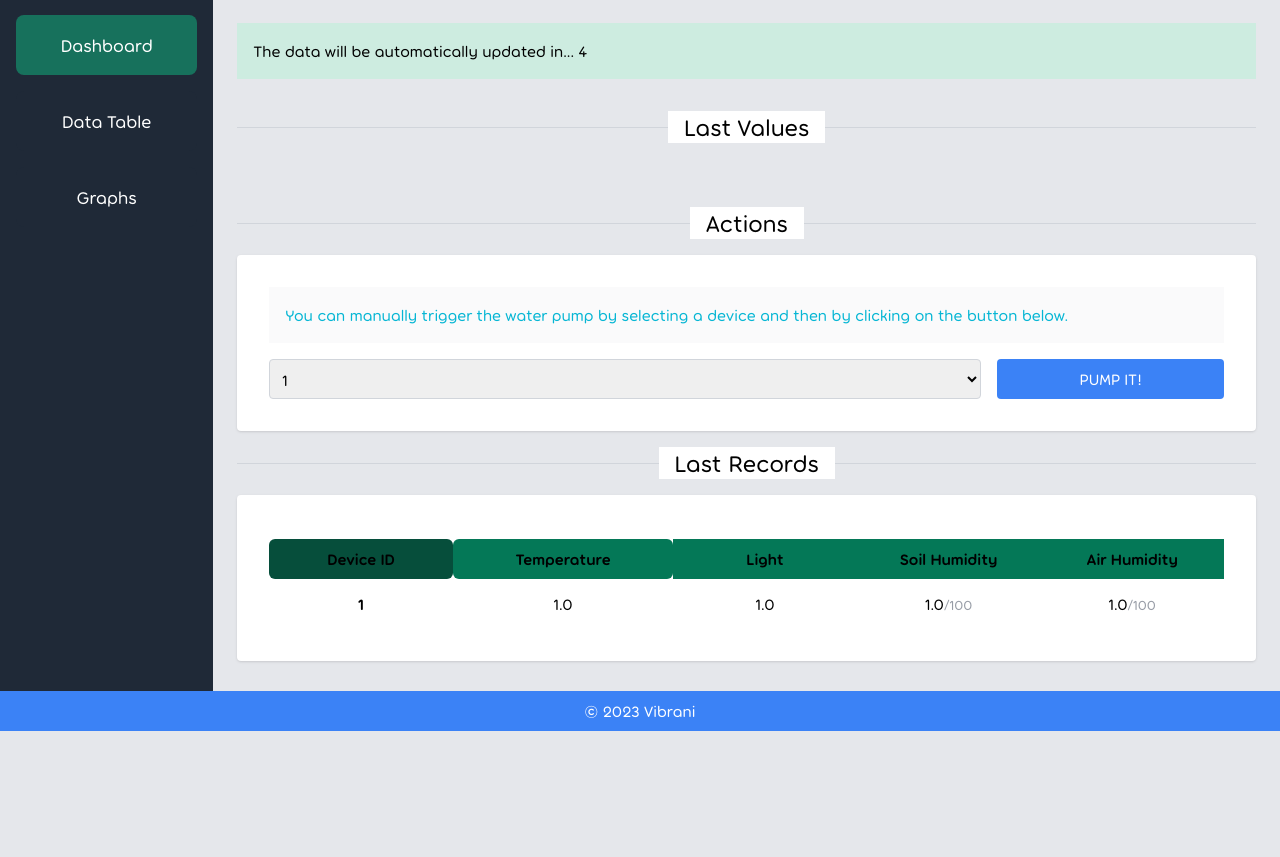
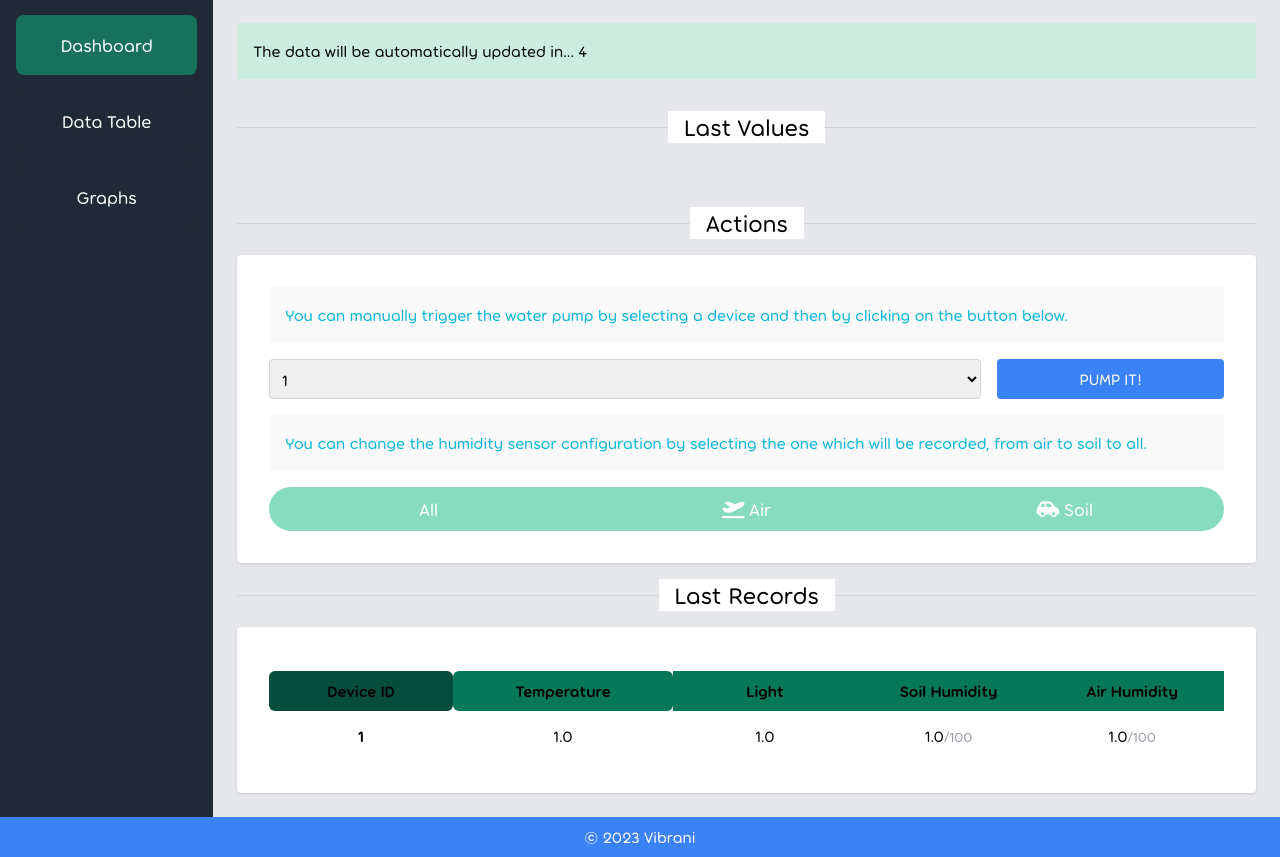
Before and after one commit to JoanPalau/hack-eps-2023-eurecat, a Flask app: page / in a window 1280 px wide. Shown: the part 69-926 px from the top of the page. Before the commit the page ends 800 px from the top, so only its background shows below. Run offline with Flask 3, Linux system fonts and the light colour scheme; tables that the repository leaves empty hold one stand-in row (values such as "Sample post"); data that the repository does not hold is empty; some libraries are stand-ins or nearby versions.

Commit message:
Add mqtt into flask, add toggle for humidity sensor

```diff
--- a/backend/app/models.py
+++ b/backend/app/models.py
@@ -10,3 +10,8 @@ class Data(db.Model):
     soil_humidity = db.Column(db.Float, nullable=False)
     air_humidity = db.Column(db.Float, nullable=False)
     extra_data = db.Column(db.JSON)
+
+
+class Configuration(db.Model):
+    key = db.Column(db.String, primary_key=True)
+    value = db.Column(db.String, nullable=False)
--- a/backend/app/routes.py
+++ b/backend/app/routes.py
@@ -1,8 +1,9 @@
 from flask import request, render_template
 
 from app import app, db
-from app.models import Data
+from app.models import Data, Configuration
 from app.utils import is_positive
+from app.mqtt import publish_data
 
 
 @app.route('/')
@@ -83,11 +84,9 @@ def averages():
 @app.route('/partial/daily_averages', methods=['GET'])
 def daily_averages():
     temperature = round(
-            db.session.query(db.func.avg(Data.temperature)).filter(
-                Data.created_at >= db.func.current_date()).scalar(), 2)
+            db.session.query(db.func.avg(Data.temperature)).scalar(), 2)
     light = round(
-            db.session.query(db.func.avg(Data.light)).filter(
-                Data.created_at >= db.func.current_date()).scalar(), 2)
+            db.session.query(db.func.avg(Data.light)).scalar(), 2)
     soil_humidity = round(
         db.session.query(db.func.avg(Data.soil_humidity)).filter(
             Data.created_at >= db.func.current_date()).scalar(), 2)
@@ -108,17 +107,13 @@ def last():
     previous = Data.query.order_by(Data.id.desc()).offset(1).first()
     last = Data.query.order_by(Data.id.desc()).first()
     temperature = round(
-            db.session.query(db.func.avg(Data.temperature)).filter(
-                Data.created_at >= db.func.current_date()).scalar(), 2)
+            db.session.query(db.func.avg(Data.temperature)).scalar(), 2)
     light = round(
-            db.session.query(db.func.avg(Data.light)).filter(
-                Data.created_at >= db.func.current_date()).scalar(), 2)
+            db.session.query(db.func.avg(Data.light)).scalar(), 2)
     soil_humidity = round(
-        db.session.query(db.func.avg(Data.soil_humidity)).filter(
-            Data.created_at >= db.func.current_date()).scalar(), 2)
+        db.session.query(db.func.avg(Data.soil_humidity)).scalar(), 2)
     air_humidity = round(
-        db.session.query(db.func.avg(Data.air_humidity)).filter(
-            Data.created_at >= db.func.current_date()).scalar(), 2)
+        db.session.query(db.func.avg(Data.air_humidity)).scalar(), 2)
     averages = {
             "temperature": temperature,
             "light": light,
@@ -143,5 +138,25 @@ def devices_select():
 
 @app.route('/partial/pump', methods=['GET'])
 def pump():
+    publish_data({"pump": True})
     return render_template('partials/notification.html',
                            message='Pump correctly activated')
+
+
+@app.route('/partial/humidity-toggle', methods=['GET'])
+def humidity_toggle():
+    configuration = Configuration.query.filter_by(key="humidity").first()
+    return render_template('partials/humidity-switch.html',
+                           humidity=configuration)
+
+
+@app.route('/partial/humidity/<setting>', methods=['GET'])
+def humidity_switch(setting):
+    configuration = Configuration.query.filter_by(key="humidity").first()
+    if setting not in ['all', 'air', 'soil']:
+        setting = 'all'
+    configuration.value = setting
+    db.session.commit()
+    publish_data({"humidity": setting})
+    return render_template('partials/humidity-switch.html',
+                           humidity=configuration)
--- a/backend/app/templates/index.html
+++ b/backend/app/templates/index.html
@@ -49,6 +49,12 @@
                 class="col-span-1 bg-blue-500 text-white p-2 rounded">PUMP IT!</button>
         </div>
 
+        <div class="bg-gray-200/20 p-4 mb-4 mt-4 text-cyan-500">
+            You can change the humidity sensor configuration by selecting the
+            one which will be recorded, from air to soil to all.
+        </div>
+        <div class="grid grid-cols-3" hx-get="/partial/humidity-toggle" hx-trigger="load" id="humidity-toggle">
+        </div>
     </div>
 
     <div class="relative py-4">
--- /dev/null
+++ b/backend/app/templates/partials/humidity-switch.html
@@ -0,0 +1,18 @@
+<button
+    hx-get="/partial/humidity/all"
+    hx-trigger="click"
+    hx-swap="innerHTML"
+    hx-target="#humidity-toggle"
+    class="col-span-1 bg-emerald-500{%if humidity.value != "all"%}/50{%endif%}  text-lg text-white p-2 rounded-l-full">All</button>
+<button
+    hx-get="/partial/humidity/air"
+    hx-trigger="click"
+    hx-swap="innerHTML"
+    hx-target="#humidity-toggle"
+    class="col-span-1 bg-emerald-500{%if humidity.value != "air"%}/50{%endif%}  text-lg text-white p-2"><i class="fa-solid fa-plane-departure"></i> Air</button>
+<button
+    hx-get="/partial/humidity/soil"
+    hx-trigger="click"
+    hx-swap="innerHTML"
+    hx-target="#humidity-toggle"
+    class="col-span-1 bg-emerald-500{%if humidity.value != "soil"%}/50{%endif%} text-lg text-white p-2 rounded-r-full"><i class="fa-solid fa-car-side"></i> Soil</button>
--- a/mqtt.py
+++ b/mqtt.py
@@ -72,6 +72,7 @@ def on_message(client, userdata, msg):
 client = mqtt.Client()
 client.on_connect = on_connect
 client.on_message = on_message
+client.publish("hackeps/eurecat", b'{"humidity": "all"}')
 client.username_pw_set("grupo_2", "grupo_2")
 client.connect("84.88.76.18", 1883, 60)
 
```
Also changed, not shown: backend/app/mqtt.py (added, +11 -0 lines), backend/migrations/versions/9aa73ef1f9ba_.py (added, +32 -0 lines), backend/migrations/versions/caef7ac6867c_add_humidity_configuration.py (added, +25 -0 lines).
